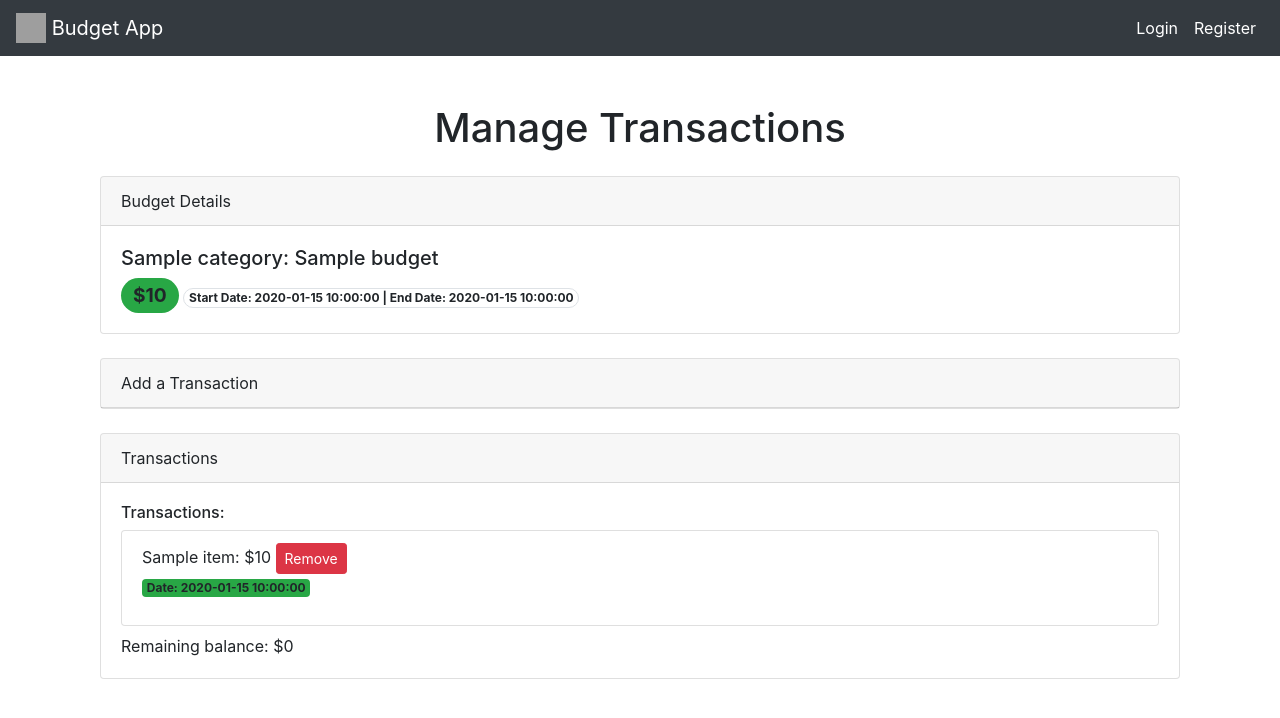
After one commit to G0dzilla21/budget_app_flask, a Flask app: template templates/manage_transactions.html in a window 1280 px wide. The commit adds this page. Shown: the top 718 px of the page. Run offline with Flask 3, Linux system fonts and the light colour scheme; the template is opened without the code that fills it: most values are stand-ins (such as "Sample title", 1, 10 or a date in 2020); parts of the project's set-up code (start-up, migrations or seed data) failed here and were passed over; some libraries are stand-ins or nearby versions; grey boxes are pictures that could not be loaded.

```diff
--- a/app.py
+++ b/app.py
@@ -1,6 +1,6 @@
 import os
 from bson import ObjectId
-from flask import Flask, json, render_template, request, redirect, session, jsonify, url_for, flash
+from flask import Flask, json, render_template, request, redirect, session, jsonify, url_for, flash, get_flashed_messages
 from flask_bcrypt import Bcrypt
 from flask_session import Session
 from mongo_connect import client
@@ -43,6 +43,10 @@ def index():
     if "user_id" in session:
         user = db.users.find_one({"_id": session["user_id"]})
         user_budgets = list(budgets_collection.find({"user_id": session["user_id"]}))
+        try:
+            update_budget_activity_status()
+        except:
+            flash("Problem updating budget statuses.", 'info')
         return render_template("index.html", user=user, user_logged_in=True, budgets=user_budgets)
     return render_template("index.html", user_logged_in=False)
 
@@ -125,19 +129,25 @@ def create_budget():
         end_date = request.form["end_date"]
         category = request.form["budget_category"]
 
-        budgets_collection.insert_one({
-            "user_id": session["user_id"],
-            "name": budget_name,
-            "amount": budget_amount,
-            "date_created": datetime.utcnow(),
-            "created_by": username,
-            "startDate": start_date,
-            "endDate": end_date,
-            "category":  category,
-            "total": 0,
-            "transactions": []
 
-    })
+        if start_date <= end_date:
+            budgets_collection.insert_one({
+                "user_id": session["user_id"],
+                "name": budget_name,
+                "amount": budget_amount,
+                "date_created": datetime.utcnow(),
+                "created_by": username,
+                "startDate": start_date,
+                "endDate": end_date,
+                "category":  category,
+                "isActive": True,
+                "total": 0,
+                "transactions": []
+                })
+        elif start_date > end_date:
+            flash(u'Failed to add Budget... Confirm that your start date is before your end date.', 'info')
+
+
         return redirect("/")
     else:
         return redirect("/login")
@@ -199,7 +209,8 @@ def add_transaction(budget_id):
 
         # Validate the new transaction
         if amount < 0 or (existing_transactions_total + amount) > budget["amount"]:
-            return redirect("/")
+            flash(u'Failed: You are attempting a transaction that will surpass your budget!', 'info')
+            return redirect(f"/manage_transactions/{ObjectId(budget_id)}")
 
         # Add the new transaction
         new_transaction = {
@@ -212,7 +223,7 @@ def add_transaction(budget_id):
                                       {"$set": {"total": new_total}, "$push": {"transactions": new_transaction}})
 
 
-    return redirect("/")
+    return redirect(f"/manage_transactions/{ObjectId(budget_id)}")
 @app.route("/remove_transaction/<budget_id>/<transaction_index>", methods=["GET"])
 def remove_transaction(budget_id, transaction_index):
     if "user_id" in session:
@@ -232,7 +243,20 @@ def remove_transaction(budget_id, transaction_index):
                 "$pull": {"transactions": transaction_to_remove}
             }
         )
-    return redirect("/")
+    return redirect(f"/manage_transactions/{ObjectId(budget_id)}")
+@app.route("/manage_transactions/<budget_id>")
+def manage_transactions(budget_id):
+    if "user_id" in session:
+        user = db.users.find_one({"_id": session["user_id"]})
+        budget = budgets_collection.find_one({"_id": ObjectId(budget_id), "user_id": session["user_id"]})
+
+        if not budget:
+            flash("Budget not found", "error")
+            return redirect("/")
+
+        return render_template("manage_transactions.html", user=user, budget=budget, user_logged_in=True)
+
+    return redirect("/login")
 
 @app.route('/subscriptions', methods=['GET', 'POST'])
 def subscriptions():
@@ -368,7 +392,14 @@ def edit_subscription(subscription_id):
     flash('Successfully edited subscription', 'success')  # 'success' is an optional category
     return redirect(url_for('subscriptions'))
 
-
+#function for updating budget status
+def update_budget_activity_status():
+    current_date = datetime.utcnow()
+    budgets = budgets_collection.find()
+    for budget in budgets:
+        end_date = datetime.strptime(str(budget["endDate"]), "%Y-%m-%d")
+        is_active = current_date < (end_date + timedelta(days=1))
+        budgets_collection.update_one({"_id": budget["_id"]}, {"$set": {"isActive": is_active}})
 
 if __name__ == "__main__":
     app.run(debug=True)
--- /dev/null
+++ b/templates/manage_transactions.html
@@ -0,0 +1,71 @@
+{% extends 'base.html' %}
+{% block title %}Manage Transactions{% endblock %}
+
+{% block content %}
+<div class="container mt-5">
+    <h1 class="text-center mb-4">Manage Transactions</h1>
+
+    <!-- Display budget details -->
+    <div class="card mb-4">
+        <div class="card-header">Budget Details</div>
+        <div class="card-body">
+            <h5>{{ budget.category }}: {{ budget.name }}</h5>
+            <span class="badge bg-success custom-badge rounded-pill">${{ budget.amount }}</span>
+            <span class="badge bg-white rounded-pill border">Start Date: {{ budget.startDate }} | End Date: {{ budget.endDate }}</span>
+        </div>
+    </div>
+
+    <!-- Add a Transaction form -->
+    <div class="card mb-4">
+        <div class="card-header" data-toggle="collapse" data-target="#addTransactionContent" style="cursor:pointer;">Add a Transaction</div>
+        <div class="card-body collapse" id="addTransactionContent">
+            <form action="/add_transaction/{{ budget._id }}" method="post">
+                {% if budget.isActive == true %}
+                <div class="mb-2">
+                    <label for="transaction_item{{ budget._id }}" class="form-label">Item:</label>
+                    <input type="text" id="transaction_item{{ budget._id }}" name="transaction_item" class="form-control" required>
+                </div>
+                <div class="mb-2">
+                    <label for="transaction_amount{{ budget._id }}" class="form-label">Amount:</label>
+                    <input type="number" id="transaction_amount{{ budget._id }}" name="transaction_amount" class="form-control" step="0.01" required>
+                </div>
+
+                <div class="d-flex justify-content-end">
+                    <input type="submit" value="Add Transaction" class="btn btn-primary">
+                </div>
+                {% endif %}
+
+                {% if budget.isActive == false %}
+                <span class="badge bg-dark custom-badge text-danger border-danger">Budget Expired on {{ budget.endDate }}. <br><br>Either create a new budget, or edit the budget to expire at a later date.</span>
+                {% endif %}
+            </form>
+        </div>
+    </div>
+
+    <!-- List of transactions and remaining balance -->
+    <div class="card">
+        <div class="card-header">Transactions</div>
+        <div class="card-body">
+            <h6>Transactions:</h6>
+            <ul class="list-group">
+                {% for transaction in budget.transactions %}
+                <li class="list-group-item">
+                    {{ transaction.item }}: ${{ transaction.amount|round(2) }}
+                    <a href="/remove_transaction/{{ budget._id }}/{{ loop.index0 }}" class="btn btn-danger btn-sm">Remove</a>
+                    {% if transaction.date > budget.endDate %}
+                    <br> <p class="badge bg-warning" >Date: {{ transaction.date }}</p>
+                    {% endif %}
+
+                    {% if transaction.date <= budget.endDate %}
+                    <br> <p class="badge bg-success" >Date: {{ transaction.date }}</p>
+                    {% endif %}
+                </li>
+                {% endfor %}
+            </ul>
+            <div class="mt-2">
+                Remaining balance: ${{ budget.amount|round(2) - budget.total|round(2) }}
+            </div>
+        </div>
+    </div>
+</div>
+{% endblock %}
```
Also changed, not shown: templates/index.html (+26 -41 lines).
